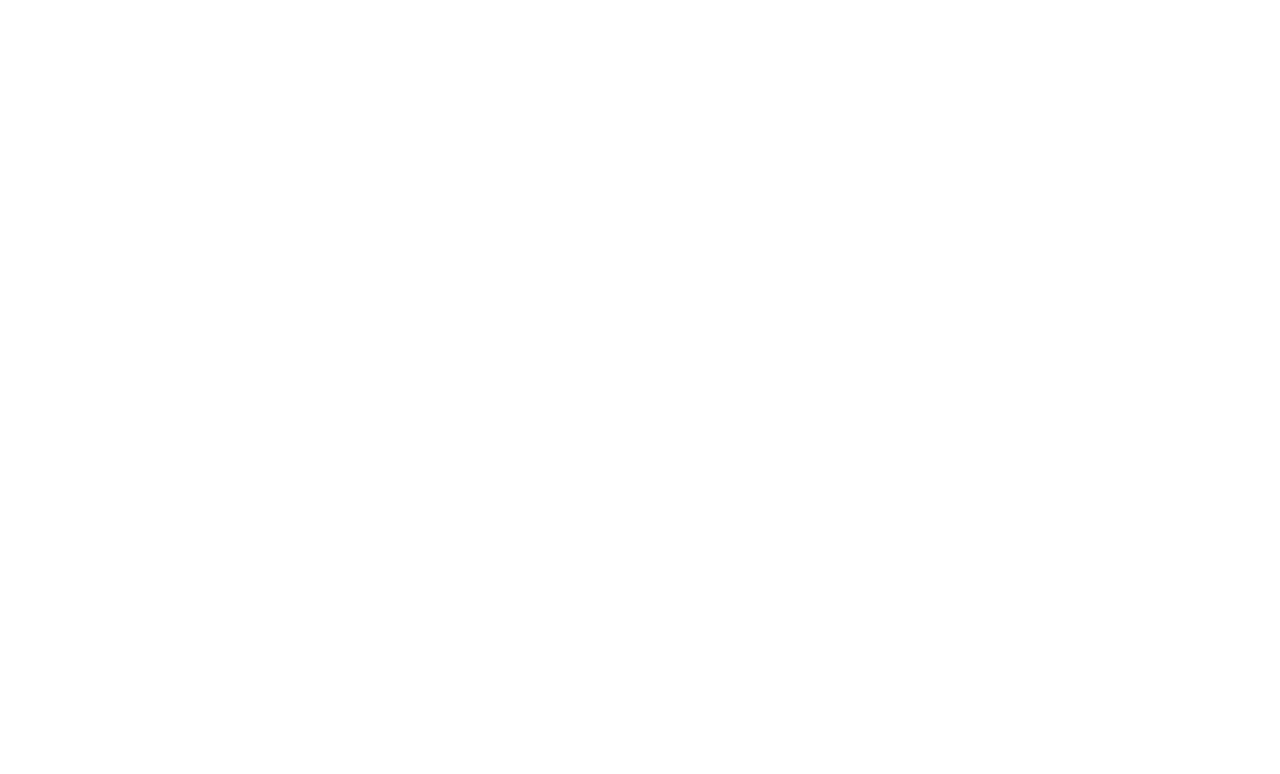
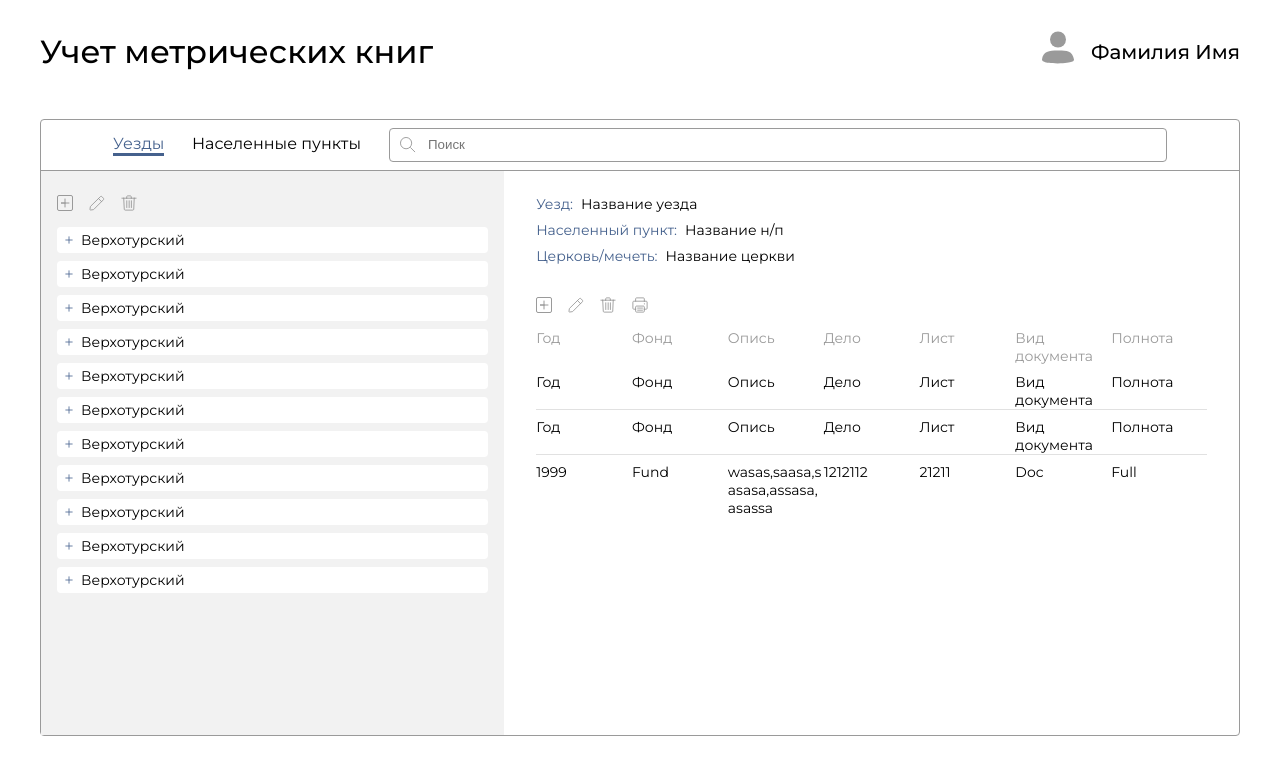
Before and after one commit to asphodel6/metric-books-front, an Angular app: page /main/counties in a window 1280 px wide. Before the commit this address led to /. Shown: the top 774 px of the page. Built offline with nearby package versions, Linux system fonts and the light colour scheme.

Commit message:
fix routes

```diff
--- a/src/app/app.routes.ts
+++ b/src/app/app.routes.ts
@@ -4,9 +4,10 @@
 import {SettlementsComponent} from "./pages/main/components/main-screen/components/settlements/settlements.component";
 
 export const routes: Routes = [
-  {path: '', component: MainComponent, children: [
+  {path: 'main', component: MainComponent, children: [
       {path: 'counties', component: CountiesComponent},
       {path: 'settlements', component: SettlementsComponent},
       {path: '', pathMatch: 'full', redirectTo: 'counties'}
-    ]}
+    ]},
+  {path: '', pathMatch: 'full', redirectTo: 'main'}
 ];
--- a/src/app/pages/main/components/main-header/main-header.component.html
+++ b/src/app/pages/main/components/main-header/main-header.component.html
@@ -1,7 +1,7 @@
 <div class="header">
   <div class="nav">
-    <div routerLink="/counties" [ngClass]="isLinkActive('/counties')">Уезды</div>
-    <div routerLink="/settlements" [ngClass]="isLinkActive('/settlements')">Населенные пункты</div>
+    <div routerLink="counties" [ngClass]="isLinkActive('/main/counties')">Уезды</div>
+    <div routerLink="settlements" [ngClass]="isLinkActive('/main/settlements')">Населенные пункты</div>
   </div>
   <div [ngClass]="{'search': true, 'active': isFocused}">
     <img [src]="imgPath" width="16px" height="16px">
```
